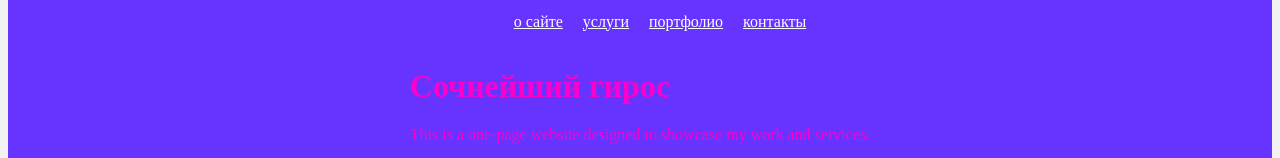
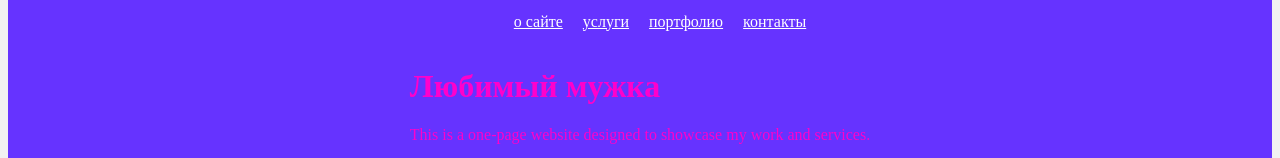
Before and after one commit to MilazShi/mikyky, a plain HTML site: page index.html in a window 1280 px wide. Shown: the part 331-489 px from the top of the page. Drawn offline with Linux system fonts and the light colour scheme; files that its build step writes are made by us from their sources.

Commit message:
Add files via upload

```diff
--- a/index.html
+++ b/index.html
@@ -19,7 +19,7 @@
         </ul>
       </nav>
       <div class="hero">
-        <h1>Сочнейший гирос</h1>
+        <h1>Любимый мужка</h1>
         <p>This is a one-page website designed to showcase my work and services.</p>
         <a href="#services" class="btn">Learn More</a>
       </div>
```
